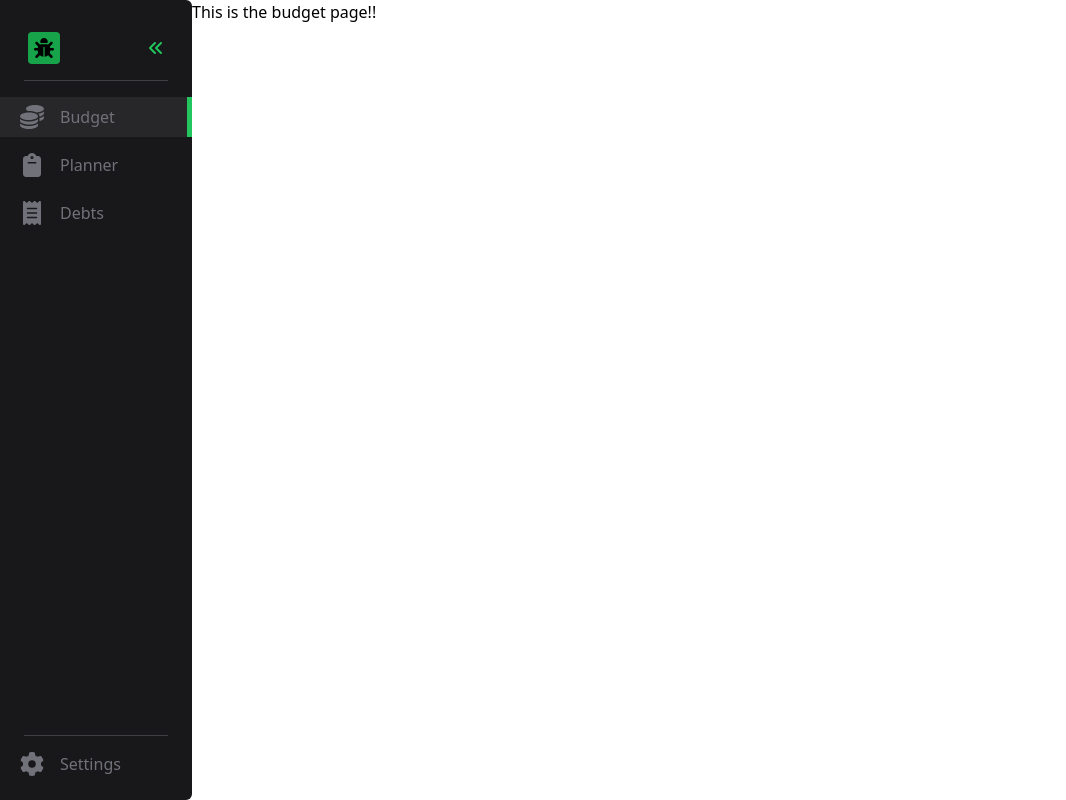
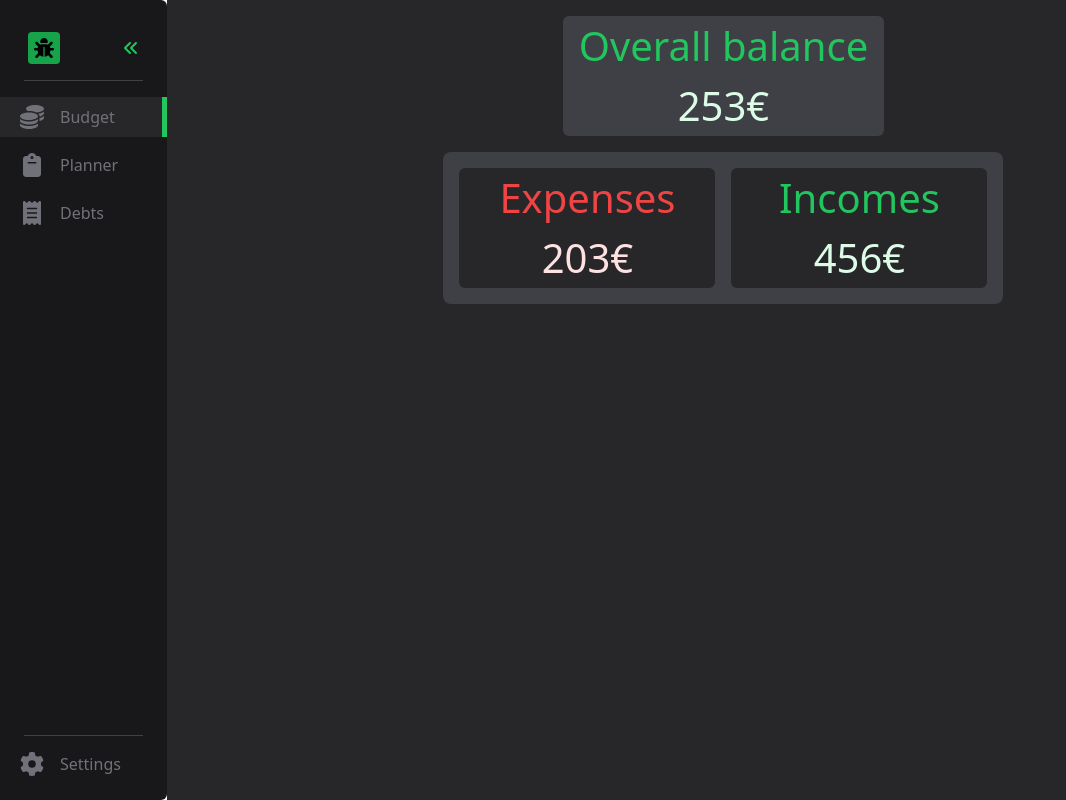
Before and after one commit to nllko/expense-tracker, a Vue app in the folder front-end/: page /budget in a window 1280 px wide. Shown: the whole page, without its empty margins (0-1066 px from the left). Built offline with nearby package versions, Linux system fonts and the light colour scheme.

Commit message:
changes: - renamed pages to end with view - added wip template for budget

```diff
--- a/front-end/src/views/BudgetPage.vue
+++ /dev/null
@@ -1,5 +0,0 @@
-<template>
-    <div>
-        This is the budget page!!
-    </div>
-</template>
--- /dev/null
+++ b/front-end/src/views/BudgetView.vue
@@ -0,0 +1,43 @@
+<script>
+export default {
+    data() {
+        return {
+            balance: 253,
+            expenses: 203,
+            incomes: 456
+        }
+    }
+}
+</script>
+
+<template>
+    <div class="bg-zinc-800 w-screen flex flex-col items-center">
+        <div class="flex flex-col items-center bg-zinc-700 rounded-md px-4 mt-4">
+            <p class="header-text" :class="balance > 0 ? 'text-green-500' : 'text-red-500'">Overall balance</p>
+            <div class="flex items-center">
+                <div class="header-text text-green-100">{{ balance + '€' }}</div>
+            </div>
+        </div>
+
+        <div class="flex space-x-4 bg-zinc-700 rounded-lg w-fit p-4 mt-4">
+            <div class="flex flex-col items-center bg-zinc-800 rounded-md px-4 w-64">
+                <p class="header-text text-red-500">Expenses</p>
+                <div class="flex items-center">
+                    <div class="header-text text-red-100">{{ expenses + '€' }}</div>
+                </div>
+            </div>
+            <div class="flex flex-col items-center bg-zinc-800 rounded-md px-4 w-64">
+                <p class="header-text text-green-500">Incomes</p>
+                <div class="flex items-center">
+                    <div class="header-text text-green-100">{{ incomes + '€' }}</div>
+                </div>
+            </div>
+        </div>
+    </div>
+</template>
+
+<style scoped>
+.header-text {
+    font-size: 40px;
+}
+</style>
```
Also changed, not shown: front-end/src/router/index.js (+4 -4 lines), front-end/src/views/DebtsView.vue (renamed from front-end/src/views/DebtsPage.vue), front-end/src/views/PlannerView.vue (renamed from front-end/src/views/PlannerPage.vue), front-end/src/views/SettingsView.vue (renamed from front-end/src/views/SettingsPage.vue).
